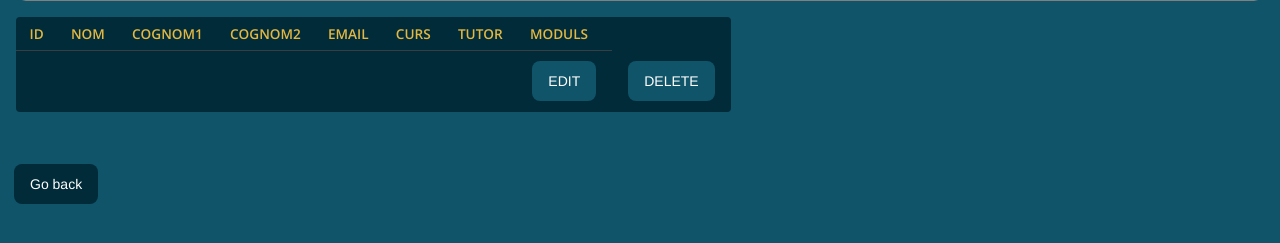
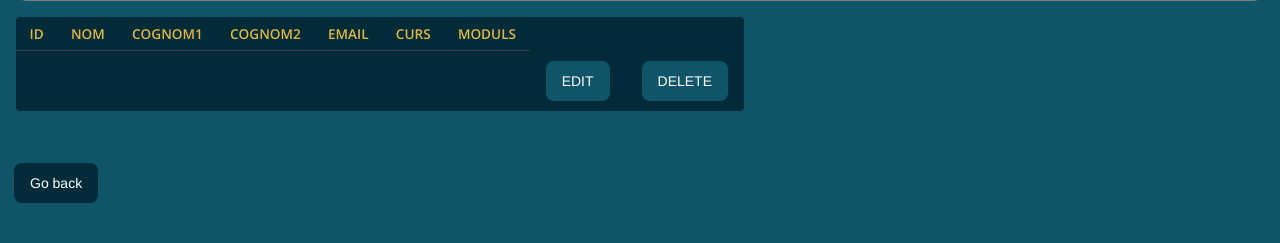
Before and after one commit to Adgar90/M07_UF4, a Django app: template TIC_BCN_AGP/centre/templates/teacher.html in a window 1280 px wide. Shown: the part 328-571 px from the top of the page. Run offline with Django 4.2, Linux system fonts and the light colour scheme; the template is opened without the code that fills it, so the values that code supplies are empty.

Commit message:
modificat template teacher que mostraba th TUTOR

```diff
--- a/TIC_BCN_AGP/centre/templates/teacher.html
+++ b/TIC_BCN_AGP/centre/templates/teacher.html
@@ -9,7 +9,6 @@
         <th>COGNOM2</th>
         <th>EMAIL</th>
         <th>CURS</th>
-        <th>TUTOR</th>
         <th>MODULS</th>
     </tr>
 
```
